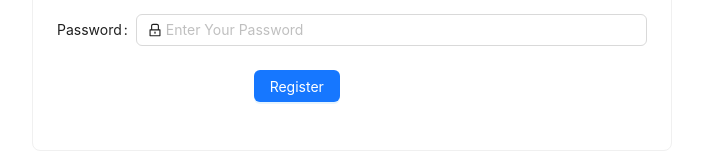
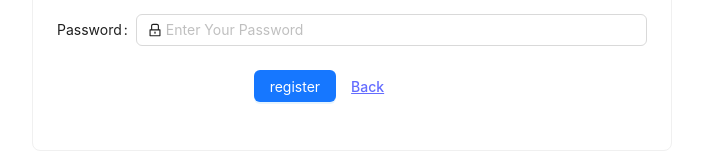
Before and after one commit to RevoU-FSSE-2/week-14-SherinOlivia, a React (Vite) app: page /register in a window 1280 px wide. Shown: the part 414-574 px from the top of the page, without its empty margins (288-991 px from the left). Built offline with nearby package versions, Linux system fonts and the light colour scheme; no server answers.

Commit message:
feat: created unit test for register form component

```diff
--- a/src/components/Register/Register.module.css
+++ b/src/components/Register/Register.module.css
@@ -5,7 +5,7 @@
 .wrapper {
     display: grid;
     grid-template-columns: repeat(3, 1fr);
-    padding: 10vw 0;
+    padding: 25vh 25vw;
 }
 
 .body {
@@ -16,3 +16,8 @@
     min-height: 5vh;
     min-width: 50vw;
 }
+
+.link {
+    margin-left: 15px;
+    text-decoration: underline;
+}
--- a/src/components/Register/index.tsx
+++ b/src/components/Register/index.tsx
@@ -4,6 +4,7 @@ import { Formik, Form, Field, ErrorMessage,  } from 'formik';
 import * as Yup from 'yup'
 import styles from './Register.module.css'
 import { RegisterInfo } from '../../types';
+import { Link } from 'react-router-dom';
 
 interface Props {
     onSubmit: (values: RegisterInfo) => void
@@ -41,36 +42,45 @@ const validationSchema = Yup.object().shape({
                         <Form name="basic" autoComplete="off">
 
                             <AntForm.Item label="Name">
+                                <div>
                                     <Field prefix={<SmileOutlined className="site-form-item-icon" />}
                                     name="name" as={Input} placeholder="Enter Your Name" />
 
                                     <div className={styles.error}>
                                         <ErrorMessage name="name" />
                                     </div>
+                                </div>
                             </AntForm.Item>
 
                             <AntForm.Item label="Email" name="email">
+                                <div>
                                     <Field prefix={<UserOutlined className="site-form-item-icon" />}
                                     name="email" as={Input} placeholder="Enter Your Email" />
 
                                     <div className={styles.error}>
                                         <ErrorMessage name="email" />
                                     </div>
+                                </div>
                             </AntForm.Item>
 
                             <AntForm.Item label="Password" name="password">
+                                <div>
                                     <Field prefix={<LockOutlined className="site-form-item-icon" />}
                                     name="password" as={Input} placeholder="Enter Your Password" />
 
                                     <div className={styles.error}>
                                         <ErrorMessage name="password" />
                                     </div>
+                                </div>
                             </AntForm.Item>
 
                             <AntForm.Item wrapperCol={{ offset: 8, span: 16 }}>
-                            <Button type="primary" htmlType="submit">
-                                Register
+                                <div>
+                                    <Button type="primary" htmlType="submit" >
+                                    register
                                     </Button>
+                                    <Link to={'/login'} className={styles.link}>Back</Link>
+                                </div>
                             </AntForm.Item>
                         </Form>
                     </Formik>
```
Also changed, not shown: 1 other file (tests, documents, lock files or other folders). Lines whose indentation alone changed are shown as unchanged.
